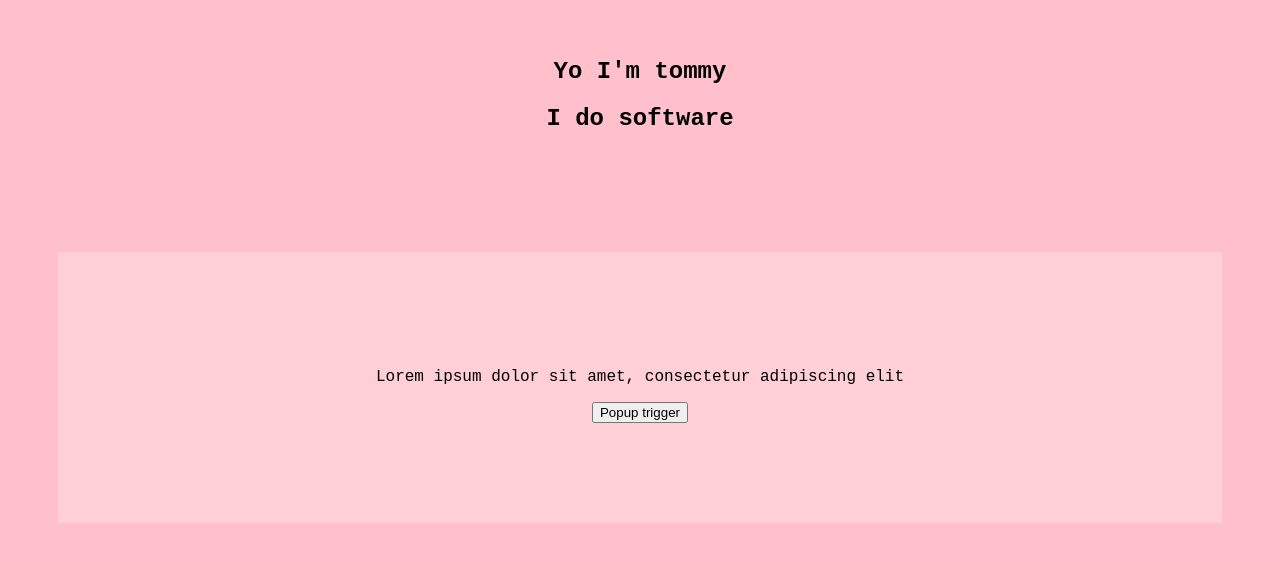
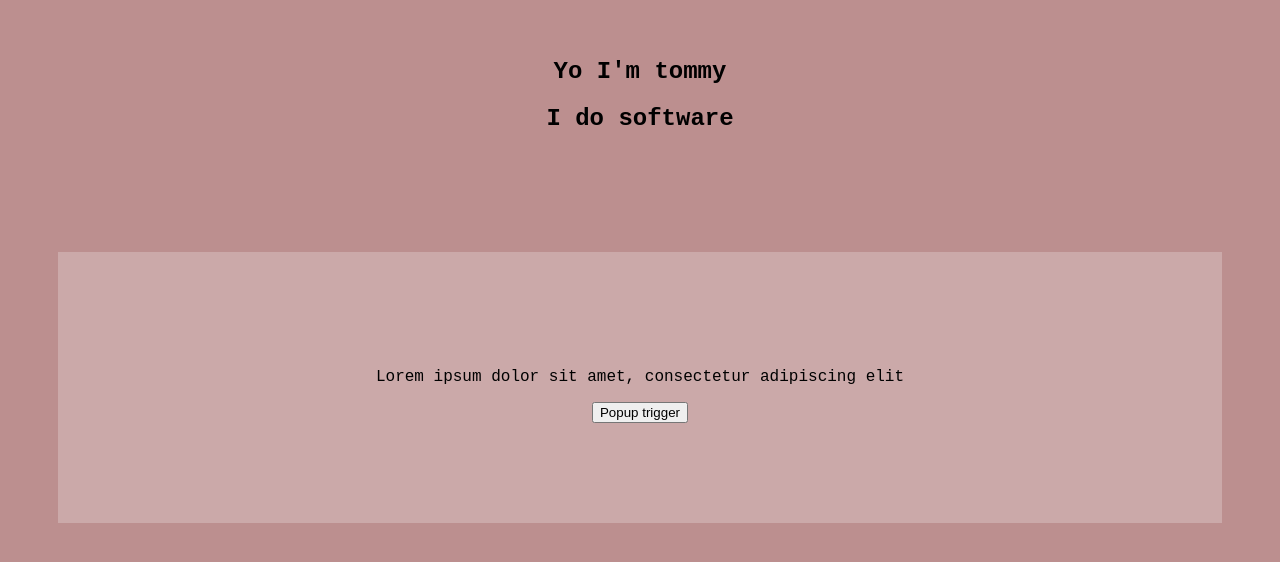
Before and after one commit to spielhoelle/spielhoelle.github.io, a plain HTML site: page index.html in a window 1280 px wide. Shown: the part 120-682 px from the top of the page. Drawn offline with Linux system fonts and the light colour scheme.

Commit message:
change color of background

```diff
--- a/src/style.css
+++ b/src/style.css
@@ -1,5 +1,5 @@
 body {
-	background-color: pink;
+	background-color: rosybrown;
 	font-family: 'Courier New', Courier, monospace;
 	padding: 50px;
 	text-align: center;
```
